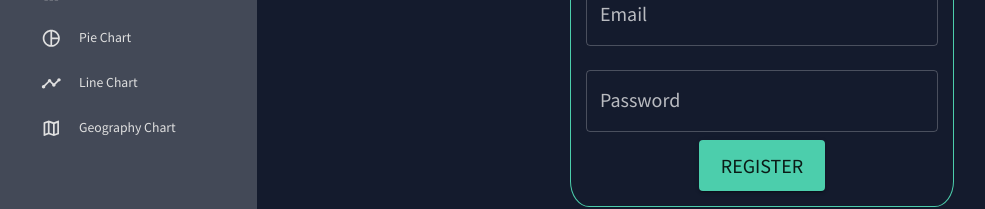
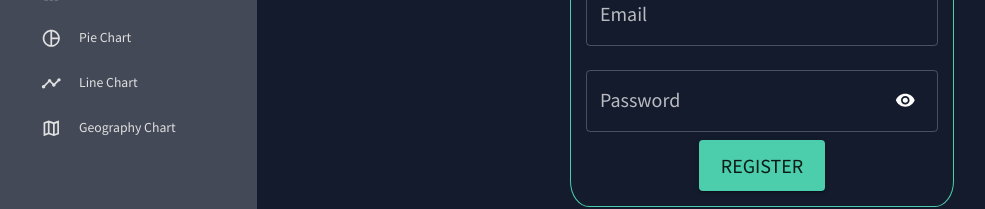
Before and after one commit to BaseBenjamin13/dashboard_client, a React (Create React App) app: page /login in a window 1280 px wide. Shown: the part 475-684 px from the top of the page, without its empty margins (13-998 px from the left). Built offline with nearby package versions, Linux system fonts and the light colour scheme.

Commit message:
adding show/hide password button and functionality to register and login forms

```diff
--- a/src/pages/Login.js
+++ b/src/pages/Login.js
@@ -5,7 +5,8 @@ import '../styles/Login.css';
 import { Tab, Tabs, TabList, TabPanel } from 'react-tabs';
 import 'react-tabs/style/react-tabs.css';
 
-import { TextField, useTheme, Button } from "@mui/material";
+import { TextField, useTheme, Button, IconButton, InputAdornment } from "@mui/material";
+import { VisibilityOff, Visibility } from '@mui/icons-material';
 
 import { tokens } from "../theme";
 import { UserContext } from '../contexts/UserContext';
@@ -18,6 +19,8 @@ function Login() {
     const navigate = useNavigate()
     const { user, setUser } = useContext(UserContext)
     const [errorMsg, setErrorMsg] = useState({ username: null, password: null })
+    const [showRegisterPassword, setShowRegisterPassword] = useState(false);
+    const [showLoginPassword, setShowLoginPassword] = useState(false);
     const [registerForm, setRegisterForm] = useState(
         {
             companyName: '',
@@ -37,6 +40,11 @@ function Login() {
     const handleFormChange = (formState, setFormState, e) => {
         setFormState({ ...formState, [e.target.id]: e.target.value })
     };
+
+    const handleShowPassword = (showPassword, setShowPassword, e) => {
+        e.preventDefault();
+        setShowPassword(!showPassword);
+    }
 
     const handleRegister = (e) => {
         e.preventDefault();
@@ -145,13 +153,12 @@ function Login() {
                                 onChange={(e) => handleFormChange(registerForm, setRegisterForm, e)}
                             />
                             <TextField
-                                InputProps={{ style: { fontSize: 20 } }}
                                 InputLabelProps={{ style: { fontSize: 20 } }}
                                 fullWidth
                                 margin="normal"
                                 id="password"
+                                variant="outlined"
                                 label="Password"
-                                variant="outlined"
                                 color="secondary"
                                 error={errorMsg.password ? true : false}
                                 helperText={errorMsg.password ?
@@ -159,6 +166,22 @@ function Login() {
                                     : null
                                 }
                                 onChange={(e) => handleFormChange(registerForm, setRegisterForm, e)}
+                                type={showRegisterPassword ? 'text' : 'password'}
+                                InputProps={{
+                                    style: { fontSize: 20 },
+                                    endAdornment: (
+                                        <InputAdornment position="end">
+                                            <IconButton
+                                                aria-label="toggle password visibility"
+                                                onClick={
+                                                    (e) => handleShowPassword(showRegisterPassword, setShowRegisterPassword , e)
+                                                }
+                                            >
+                                                {showRegisterPassword ? <VisibilityOff /> : <Visibility />}
+                                            </IconButton>
+                                        </InputAdornment>
+                                    )
+                                }}
                             />
 
                             <Button size="large" style={{ fontSize: '20px' }} variant="contained" type="submit" color="secondary">Register</Button>
@@ -200,6 +223,22 @@ function Login() {
                                     : null
                                 }
                                 onChange={(e) => handleFormChange(loginForm, setLoginForm, e)}
+                                type={showLoginPassword ? 'text' : 'password'}
+                                InputProps={{
+                                    style: { fontSize: 20 },
+                                    endAdornment: (
+                                        <InputAdornment position="end">
+                                            <IconButton
+                                                aria-label="toggle password visibility"
+                                                onClick={
+                                                    (e) => handleShowPassword(showLoginPassword, setShowLoginPassword , e)
+                                                }
+                                            >
+                                                {showLoginPassword ? <VisibilityOff /> : <Visibility />}
+                                            </IconButton>
+                                        </InputAdornment>
+                                    )
+                                }}
                             />
 
                             <Button size="large" style={{ fontSize: '20px' }} variant="contained" type="submit" color="secondary">Login</Button>
```
